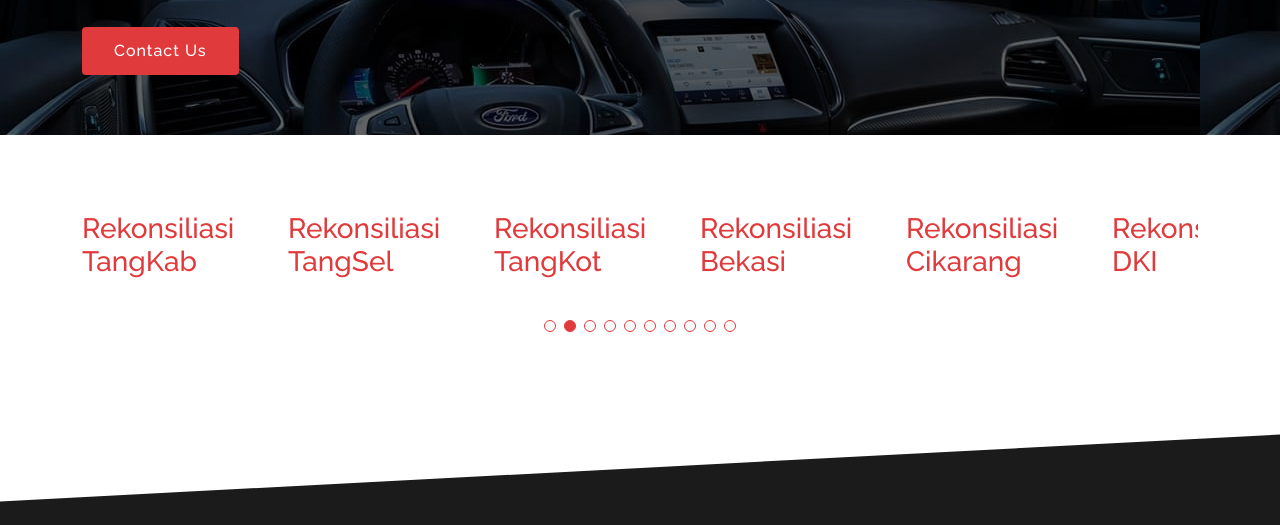
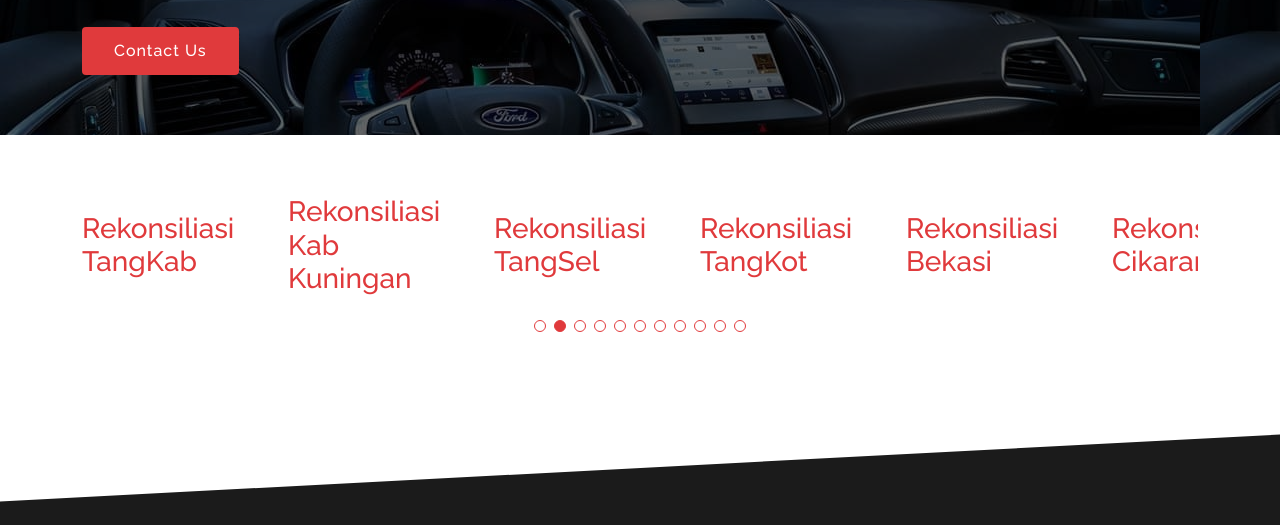
Before and after one commit to dimas-96/Dims, a plain HTML site: page index.html in a window 1280 px wide. Shown: the part 246-771 px from the top of the page. Drawn offline with nearby package versions, Linux system fonts and the light colour scheme.

Commit message:
Update index.html

```diff
--- a/index.html
+++ b/index.html
@@ -93,7 +93,8 @@
                     <div class="swiper-wrapper align-items-center">
                         <div class="swiper-slide"><a href="https://docs.google.com/spreadsheets/d/1DT4KBDDcGviaM0SyhZ8B4mrrRdBtw-MO-mRvpiMLHec/edit#gid=235339297" target="_blank"><h3>Rekonsiliasi Subang</h3></a></div>
                         <div class="swiper-slide"><a href="https://docs.google.com/spreadsheets/d/1rV02bk28fnXxIua7gV3I-hk3-3DOrYbubsp8Er8nKnA/edit#gid=47733849" target="_blank"><h3>Rekonsiliasi TangKab</h3></a></div>
-                        <div class="swiper-slide"><a href="" target="_blank"><h3>Rekonsiliasi TangSel</h3></a></div>
+                        <div class="swiper-slide"><a href="https://docs.google.com/spreadsheets/d/1UzsqgKhNZH7Eooys9Z5PZLBpqiSPnroOmlQeuLMIDtE/edit#gid=1440190221" target="_blank"><h3>Rekonsiliasi Kab Kuningan</h3></a></div>
+			<div class="swiper-slide"><a href="" target="_blank"><h3>Rekonsiliasi TangSel</h3></a></div>
                         <div class="swiper-slide"><a href="" target="_blank"><h3>Rekonsiliasi TangKot</h3></a></div>
                         <div class="swiper-slide"><a href="https://docs.google.com/spreadsheets/d/1rV02bk28fnXxIua7gV3I-hk3-3DOrYbubsp8Er8nKnA/edit#gid=47733849" target="_blank"><h3>Rekonsiliasi Bekasi</h3></a></div>
 						<div class="swiper-slide"><a href="" target="_blank"><h3>Rekonsiliasi Cikarang</h3></a></div>
```
